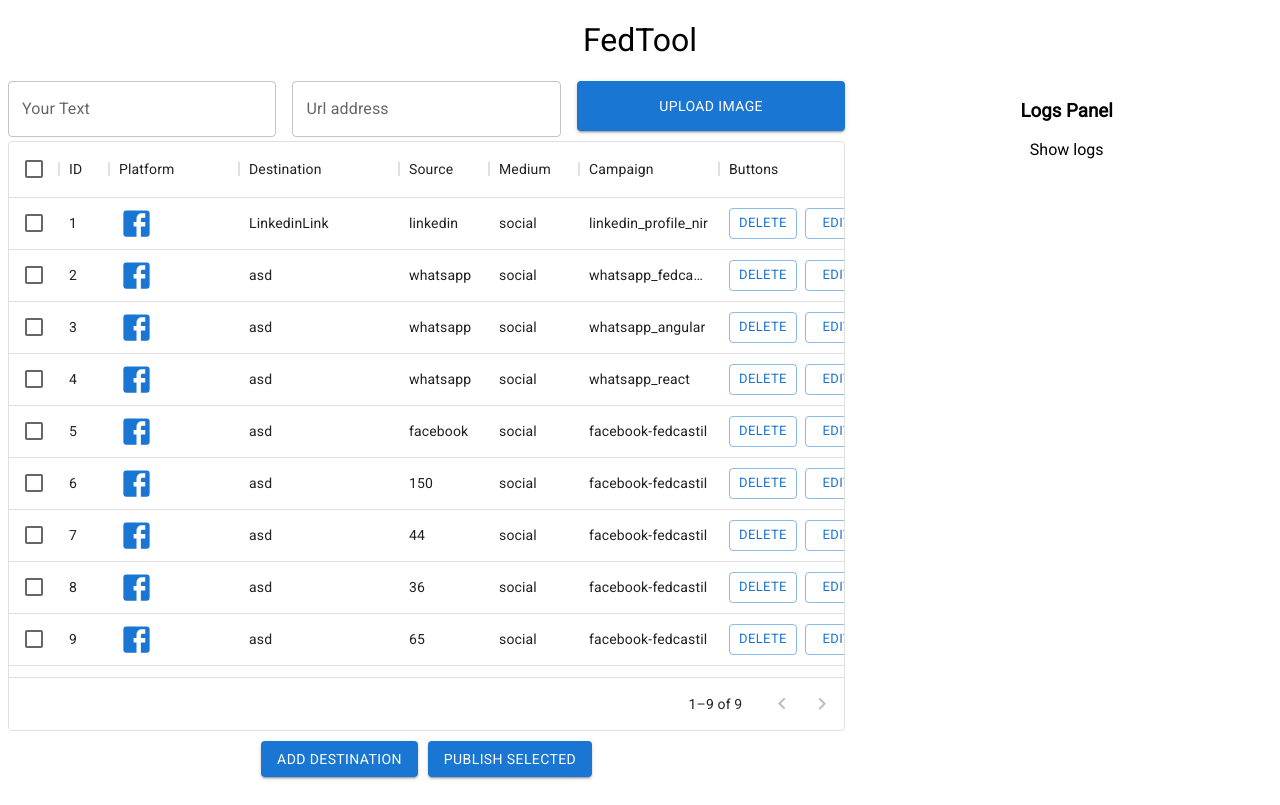
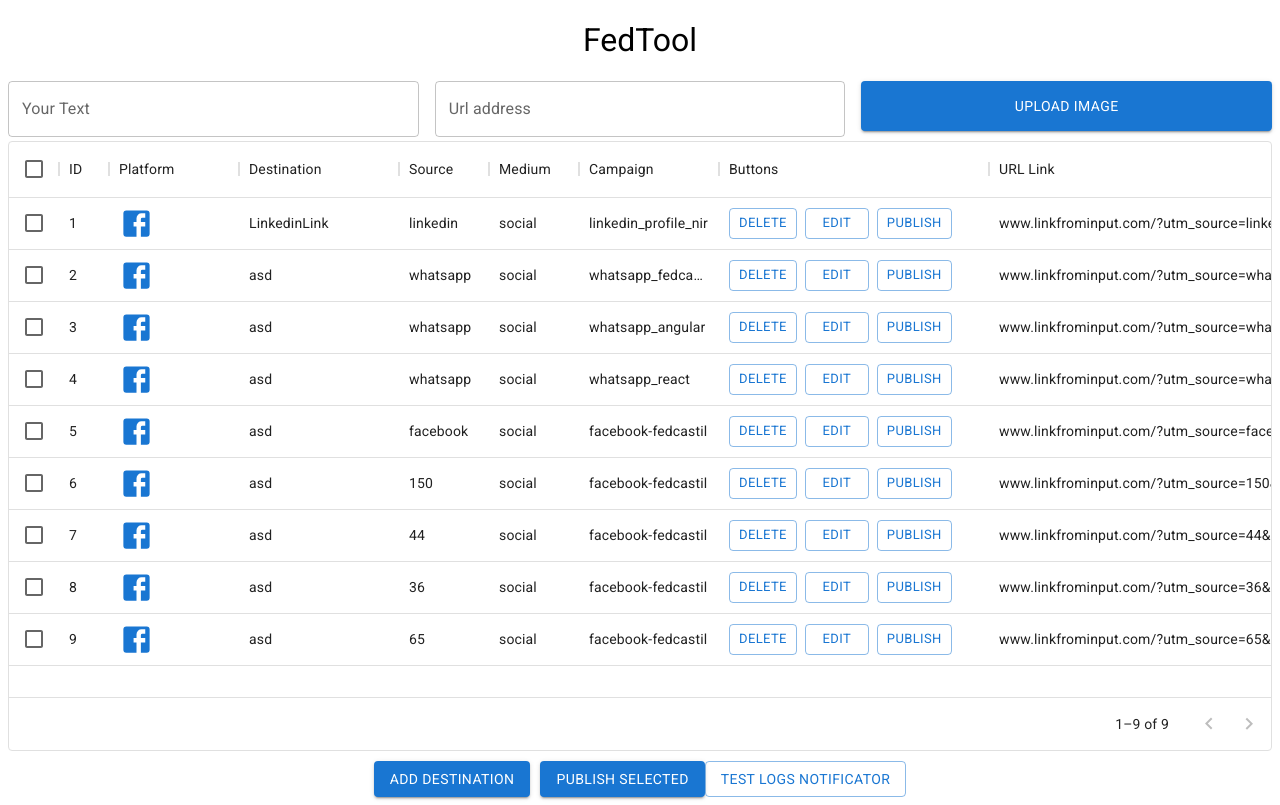
Before and after one commit to fed-cast-il/social-publish-tool, a React (Vite) app: page / in a window 1280 px wide. Built offline with nearby package versions, Linux system fonts and the light colour scheme.

Commit message:
SPT-9-display-the-logs-as-toasts and code opt

```diff
--- a/package.json
+++ b/package.json
@@ -13,6 +13,7 @@
     "@mui/icons-material": "^5.4.2",
     "@mui/material": "^5.4.3",
     "@mui/x-data-grid": "^5.5.1",
+    "notistack": "^2.0.3",
     "react": "^17.0.2",
     "react-collapsible": "^2.8.4",
     "react-dom": "^17.0.2"
--- a/src/App.jsx
+++ b/src/App.jsx
@@ -1,39 +1,28 @@
 import './App.css'
 import PlatformsTable from './components/PlatformsTable';
 import InputsBox from './components/InputsBox';
-import Collapsible from 'react-collapsible';
 import { Button, Grid } from '@mui/material';
+import { SnackbarProvider } from 'notistack';
+import LogsNotifications from './components/LogsNotifications';
 
 function App() {
 
   return (
     <div className="App">
       <h1>FedTool</h1>
-      <Grid container spacing={2}>
-        <Grid item xs={12} md={8}>
 
-          <InputsBox />
-          <PlatformsTable />
-          <Button variant="contained" style={{ marginRight: "10px" }}>Add Destination</Button>
-          <Button variant="contained">Publish Selected</Button>
+      <InputsBox />
+      <PlatformsTable />
+      <Button variant="contained" style={{ marginRight: "10px" }}>Add Destination</Button>
+      <Button variant="contained">Publish Selected</Button>
 
-        </Grid>
-        <Grid item xs={12} md={4}>
-
-          <h3>Logs Panel</h3>
-          <Collapsible trigger="Show logs" triggerWhenOpen="Close" transitionTime="100">
-            <p>
-              This is the collapsible content.
-              It can be any element or React
-              component you like.
-            </p>
-            <p>
-              It can even be another Collapsible component.
-            </p>
-          </Collapsible>
-
-        </Grid>
-      </Grid>
+      <SnackbarProvider anchorOrigin={{
+        vertical: 'top',
+        horizontal: 'right',
+      }}
+        maxSnack={5}>
+        <LogsNotifications />
+      </SnackbarProvider>
     </div>
   )
 }
--- a/src/components/InputsBox.jsx
+++ b/src/components/InputsBox.jsx
@@ -1,5 +1,4 @@
 import { Button, Grid, TextField, Box, Alert } from '@mui/material';
-import TextareaAutosize from '@mui/material/TextareaAutosize';
 import { useState } from 'react';
 
 export default function InputsBox() {
@@ -33,7 +32,7 @@ export default function InputsBox() {
           id="outlined-basic"
           label="Url address"
           fullWidth
-         />
+        />
       </Grid>
 
       <Grid item xs={12} md={4}>
--- /dev/null
+++ b/src/components/LogsNotifications.jsx
@@ -0,0 +1,67 @@
+import { Button } from '@mui/material';
+import React from 'react'
+import { useSnackbar, withSnackbar } from 'notistack';
+
+const LogsNotifications = () => {
+  const { enqueueSnackbar } = useSnackbar();
+
+  const logs = [
+    {
+      id: 1,
+      platform: "WhatsApp",
+      campaign: "whatsapp_fedcastil",
+      success: true,
+      successMessage: "The server succeeded.",
+      failedMessage: "failed to publish the post on [platform_name]."
+    },
+    {
+      id: 2,
+      platform: "Telegram",
+      campaign: "telegram_channel",
+      success: false,
+      successMessage: "The server succeeded.",
+      failedMessage: "failed to publish the post on [platform_name]."
+    },
+    {
+      id: 3,
+      platform: "LinkedIn",
+      campaign: "linkedin_profile_nir",
+      success: true,
+      successMessage: "The server succeeded.",
+      failedMessage: "failed to publish the post on [platform_name]."
+    },
+    {
+      id: 4,
+      platform: "LinkedIn",
+      campaign: "linkedin_profile_adir",
+      success: false,
+      successMessage: "The server succeeded.",
+      failedMessage: "failed to publish the post on [platform_name]."
+    },
+    {
+      id: 5,
+      platform: "Facebook",
+      campaign: "facebook_page",
+      success: true,
+      successMessage: "The server succeeded.",
+      failedMessage: "failed to publish the post on [platform_name]."
+    }
+  ];
+
+  const handleClick = () => {
+    logs.forEach((log) => enqueueSnackbar(`Campaign ${log.campaign}`, {
+      variant: log.success ? 'success' : 'error',
+    }))
+  };
+
+  return (
+    <>
+      <Button variant="outlined" onClick={handleClick}>
+        Test logs notificator
+      </Button>
+    </>
+
+  )
+}
+
+export default withSnackbar(LogsNotifications);
--- a/src/components/PlatformsTable.jsx
+++ b/src/components/PlatformsTable.jsx
@@ -43,7 +43,7 @@ const columns = [
 export default function PlatformsTable() {
 
   return (
-    <div style={{ height: 590, width: '100%', marginBottom: 10 }}>
+    <div style={{ height: 610, width: '100%', marginBottom: 10 }}>
       <DataGrid
         id="idTable"
         rows={rows}
```
Also changed, not shown: src/App.css (line endings or trailing spaces), 1 other file (tests, documents, lock files or other folders).
